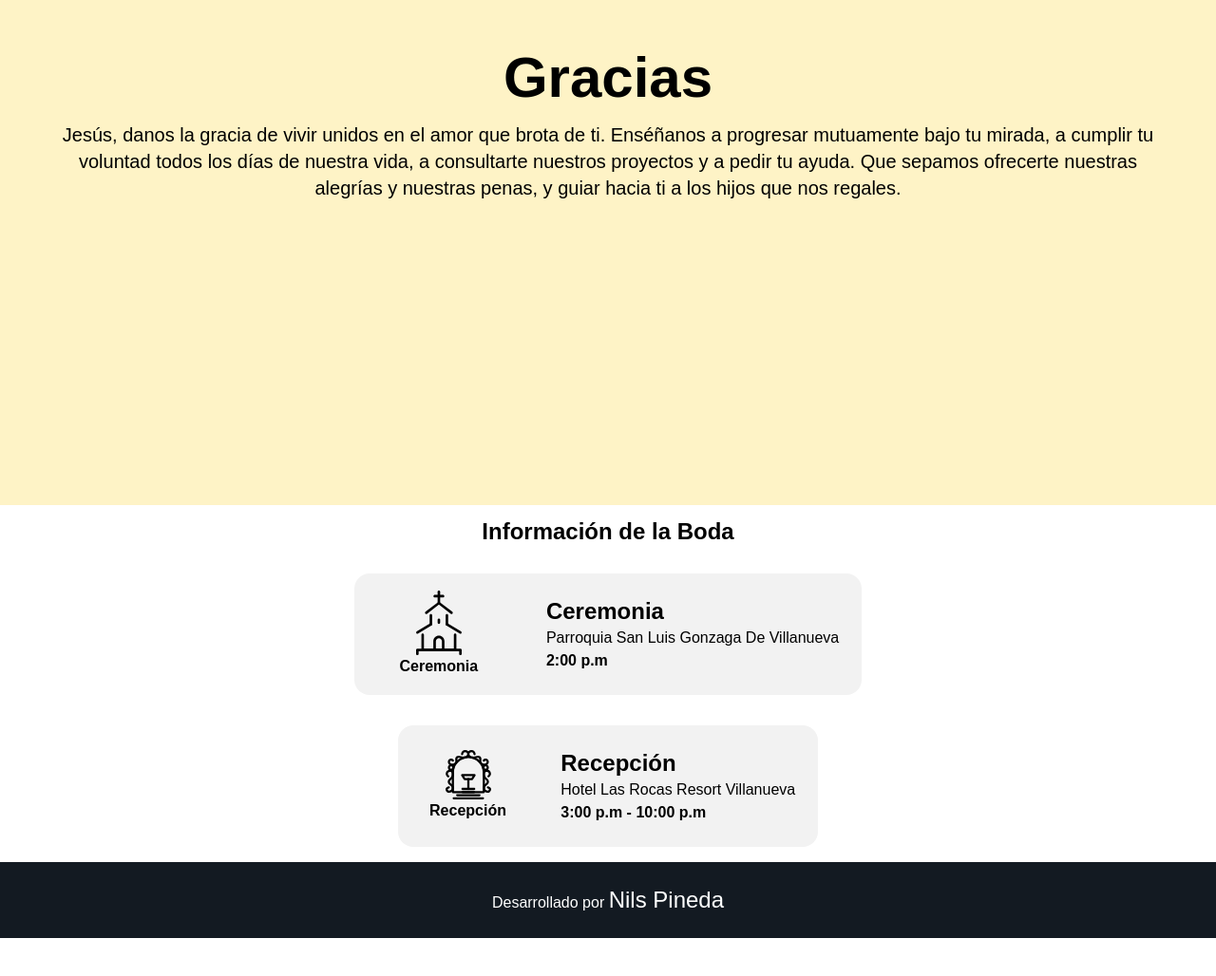
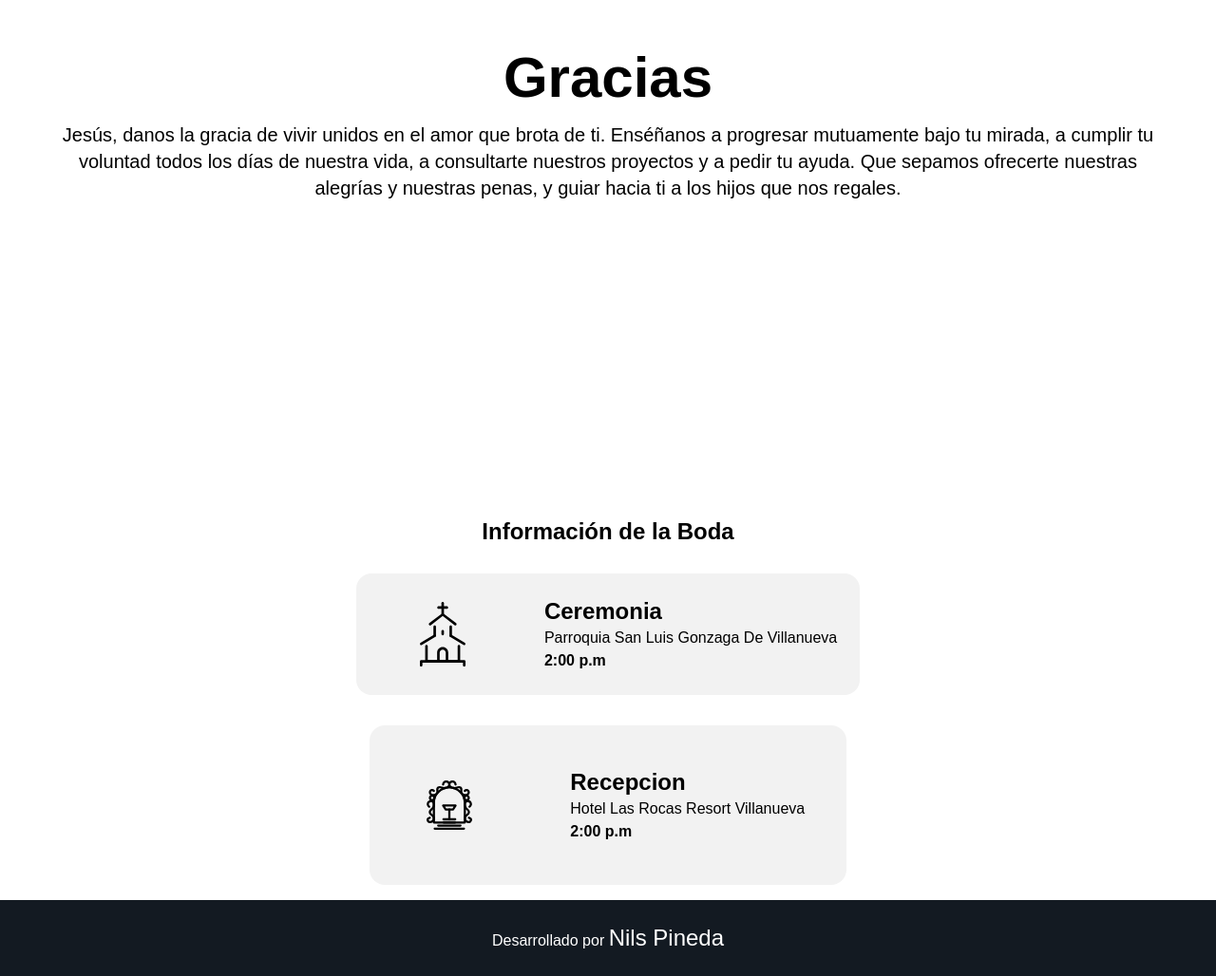
Before and after one commit to nilspineda/dianaquesada.github.io, an Astro site: page / in a window 1280 px wide. Shown: the part 1100-2128 px from the top of the page at 95% size. Before the commit the page ends 2088 px from the top, so only its background shows below. Built offline with nearby package versions, Linux system fonts and the light colour scheme; Astro itself is replaced by a stand-in of ours.

Commit message:
Animaciones

```diff
--- a/astro.config.mjs
+++ b/astro.config.mjs
@@ -3,9 +3,13 @@ import { defineConfig } from 'astro/config';
 
 import tailwindcss from '@tailwindcss/vite';
 
+import react from '@astrojs/react';
+
 // https://astro.build/config
 export default defineConfig({
   vite: {
     plugins: [tailwindcss()]
-  }
+  },
+
+  integrations: [react()]
 });
--- a/package.json
+++ b/package.json
@@ -9,10 +9,16 @@
     "astro": "astro"
   },
   "dependencies": {
+    "@astrojs/react": "^4.3.0",
     "@fontsource-variable/karla": "^5.2.6",
     "@tailwindcss/vite": "^4.1.10",
+    "@types/react": "^19.1.8",
+    "@types/react-dom": "^19.1.6",
     "aos": "^2.3.4",
     "astro": "^5.8.0",
+    "gsap": "^3.13.0",
+    "react": "^19.1.0",
+    "react-dom": "^19.1.0",
     "tailwindcss": "^4.1.10"
   }
 }
--- a/src/components/Contador.astro
+++ b/src/components/Contador.astro
@@ -3,10 +3,10 @@
 import '@fontsource-variable/karla';
 ---
 
-<section class="flex flex-col items-center justify-center mt-10">
+<section class="flex flex-col items-center justify-center mt-10" >
 
 
-  <div id="countdown" class="flex gap-6 text-center text-gray-800">
+  <div id="countdown" class="flex gap-6 text-center text-gray-800" >
     <!-- Aquí se insertarán los valores desde JS -->
   </div>
 </section>
--- /dev/null
+++ b/src/components/Gracias.astro
@@ -0,0 +1,11 @@
+---
+import { datos } from "./Informacion.astro"
+---
+
+<div class="h-dvh flex flex-col items-center justify-center" >
+    <h3 class="font-bold text-center text-6xl pb-4">Gracias </h3>
+    <p class="text-xl text-center text-wrap mx-12"
+    data-aos="zoom-out"
+     data-aos-easing="linear"
+     data-aos-duration="500">{datos.Frase}</p>
+</div>
--- a/src/components/Informacion.astro
+++ b/src/components/Informacion.astro
@@ -1,5 +1,5 @@
 ---
-const datos = {
+export const datos = {
     Ceremonia: "Parroquia San Luis Gonzaga De Villanueva",
     UrlCeremonia:"https://www.google.com/maps?gs_lcrp=EgZjaHJvbWUyBggAEEUYOTIGCAEQLhhA0gEIMjQwN2owajGoAgCwAgA&um=1&ie=UTF-8&fb=1&gl=co&sa=X&geocode=KQXSIWgpyWmOMe_wQtnc9FUp&daddr=a+14-96,,+Cl.+14+%2314-2,+Villanueva,+Santander",
     HoraCeremonia: "2:00 p.m" ,
@@ -12,19 +12,15 @@ const datos = {
 }
 ---
 
-<div class="h-dvh flex flex-col items-center justify-center  bg-amber-100 animate-[wiggle_1s_ease-in-out_infinite">
-    <h3 class="font-bold text-center text-6xl pb-4">Gracias </h3>
-    <p class="text-xl text-center text-wrap mx-12">{datos.Frase}</p>
-</div>
 
 <div class="h-1/2 flex flex-col items-center justify-center">
-
 <h2 class="text-center text-2xl m-3 font-extrabold">Información de la Boda</h2>
 
-<div class="grid grid-cols-3 grid-rows-1 gap-4 p-2 m-4 bg-[#f2f2f2] rounded-2xl hover:scale-105 transition duration-300 ease-in-outtransition ease-in-out">
+<div class="grid grid-cols-3 grid-rows-1 gap-2 p-2 m-4 bg-[#f2f2f2] rounded-2xl hover:scale-105 transition duration-300 ease-in-outtransition ease-in-out">
     <div class="flex flex-col items-center justify-center">
         <img src="Recurso 4.svg" alt="" class="text-white w-12">
-        <h3 class="font-bold">Ceremonia</h3>
+
+
     </div>
     <div class="col-span-2 m-4">
         <h3 class="font-bold text-left text-2xl">Ceremonia</h3>
@@ -33,17 +29,14 @@ const datos = {
 
     </div>
 </div>
-
 <div class="grid grid-cols-3 grid-rows-1 gap-4 p-2 m-4 bg-[#f2f2f2] rounded-2xl hover:scale-105 transition duration-300 ease-in-outtransition ease-in-out">
     <div class="flex flex-col items-center justify-center">
         <img src="Recurso 1.svg" alt="" class="text-white w-12">
-        <h3 class="font-bold">Recepción</h3>
-    </div>
-    <div class="col-span-2 m-4">
-        <h3 class="font-bold text-left text-2xl">Recepción</h3>
-            <a href={datos.LugarRecepcion}>{datos.LugarRecepcion}</a><br>
-            <a href=""class="font-bold">{datos.HoraRecepcion}</a>
 
     </div>
-</div>
-</div>
+    <div class="col-span-2 m-9">
+        <h3 class="font-bold text-left text-2xl">Recepcion</h3>
+            <a href={datos.UrlComoLlegar}>{datos.LugarRecepcion}</a><br>
+            <a href=""class="font-bold">{datos.HoraCeremonia}</a>
+
+    </div>
--- a/src/layouts/Layout.astro
+++ b/src/layouts/Layout.astro
@@ -2,8 +2,9 @@
 import "../styles/global.css";
 import Audio from '../components/Audio.astro';
 import Footer from '../components/Footer.astro';
+import '@fontsource-variable/karla';
 
-import '@fontsource-variable/karla';
+
 
 ---
 
@@ -15,7 +16,6 @@ import '@fontsource-variable/karla';
 		<link rel="icon" type="image/svg+xml" href="/favicon.svg" />
 		<meta name="generator" content={Astro.generator} />
 		<title>Diana Quesada |Johan Lopez </title>
-
 
 	</head>
 	<body>
@@ -33,6 +33,7 @@ import '@fontsource-variable/karla';
     AOS.init({
       duration: 1000, // puedes personalizar los valores
       once: true, // animaciones solo una vez
+
     });
   }
 </script>
--- a/src/pages/index.astro
+++ b/src/pages/index.astro
@@ -1,29 +1,27 @@
 ---
 // Supports weights 200-800
 import '@fontsource-variable/karla';
-
+import TextoAnimado from '../components/TextoAnimado.jsx';
 import Layout from '../layouts/Layout.astro';
 import Contador from '../components/Contador.astro';
 import Informacion from '../components/Informacion.astro';
-import Nombres from '../components/Nombres.astro';
+import Gracias from '../components/Gracias.astro';
 import 'aos/dist/aos.css';
 ---
 
 <Layout >
-  <div class="z-9" data-aos="fade-up">
+  <div class="z-9">
    <!-- <img src="matrimonio.jpeg" alt="ImagenAnillos" class="z-2 h-1/2"> -->
    <div class="h-dvh flex flex-col items-center justify-center m-4">
-       <h1 class="text-center text-5xl font-bold text-wrap">
+       <h1 class="text-center text-5xl font-bold text-wrap "data-aos="flip-left"  data-aos-duration="500">
            Diana Quesada <br>& Johan Lopez
-           <Contador />
+           <Contador  />
        </h1>
    </div>
 
 
-    <Nombres />
-
-
-    <Informacion />
+    <Gracias />
+    <Informacion  />
 
 
 </Layout>
```
Also changed, not shown: tsconfig.json (+11 -2 lines), src/components/Nombres.astro (deleted), 1 other file.
